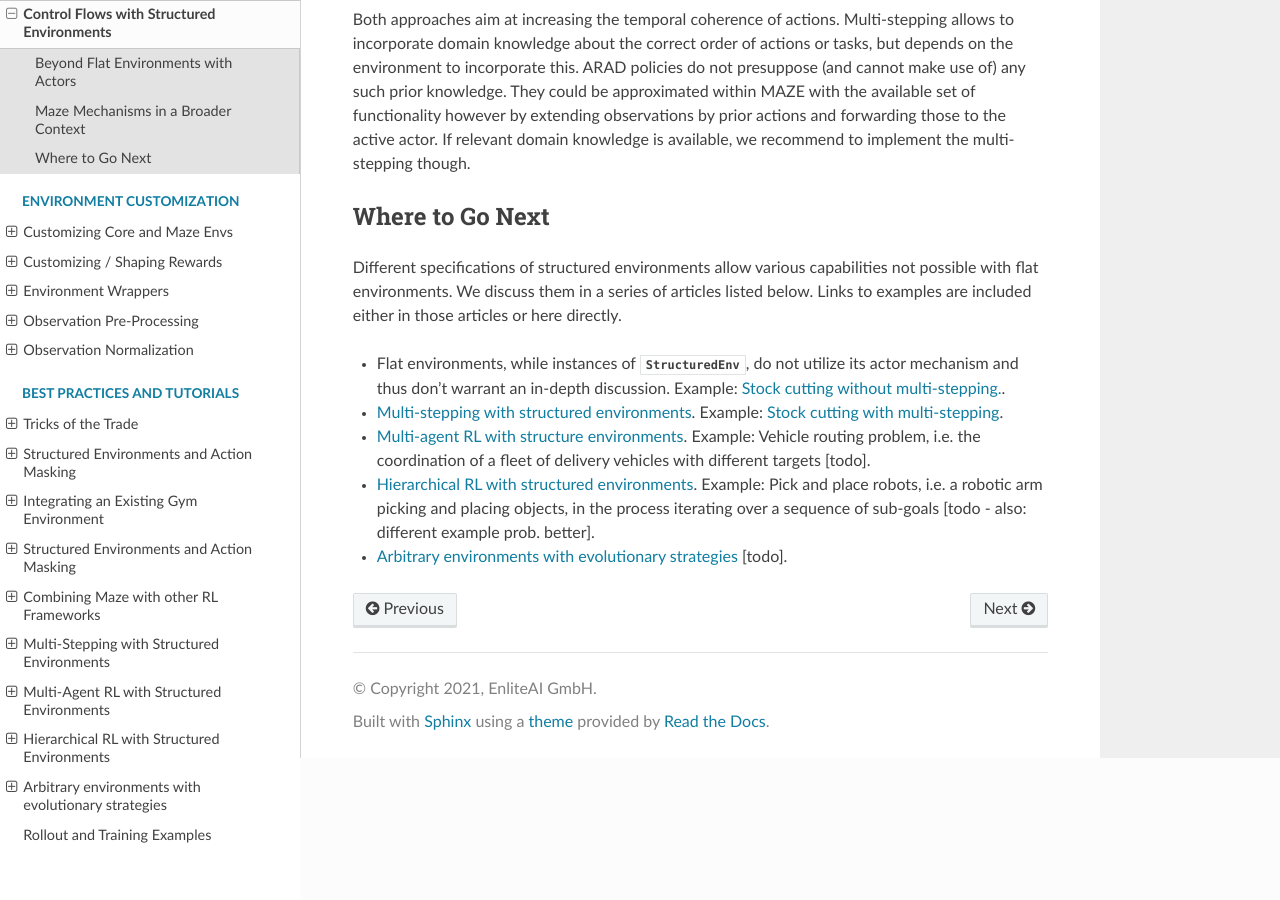
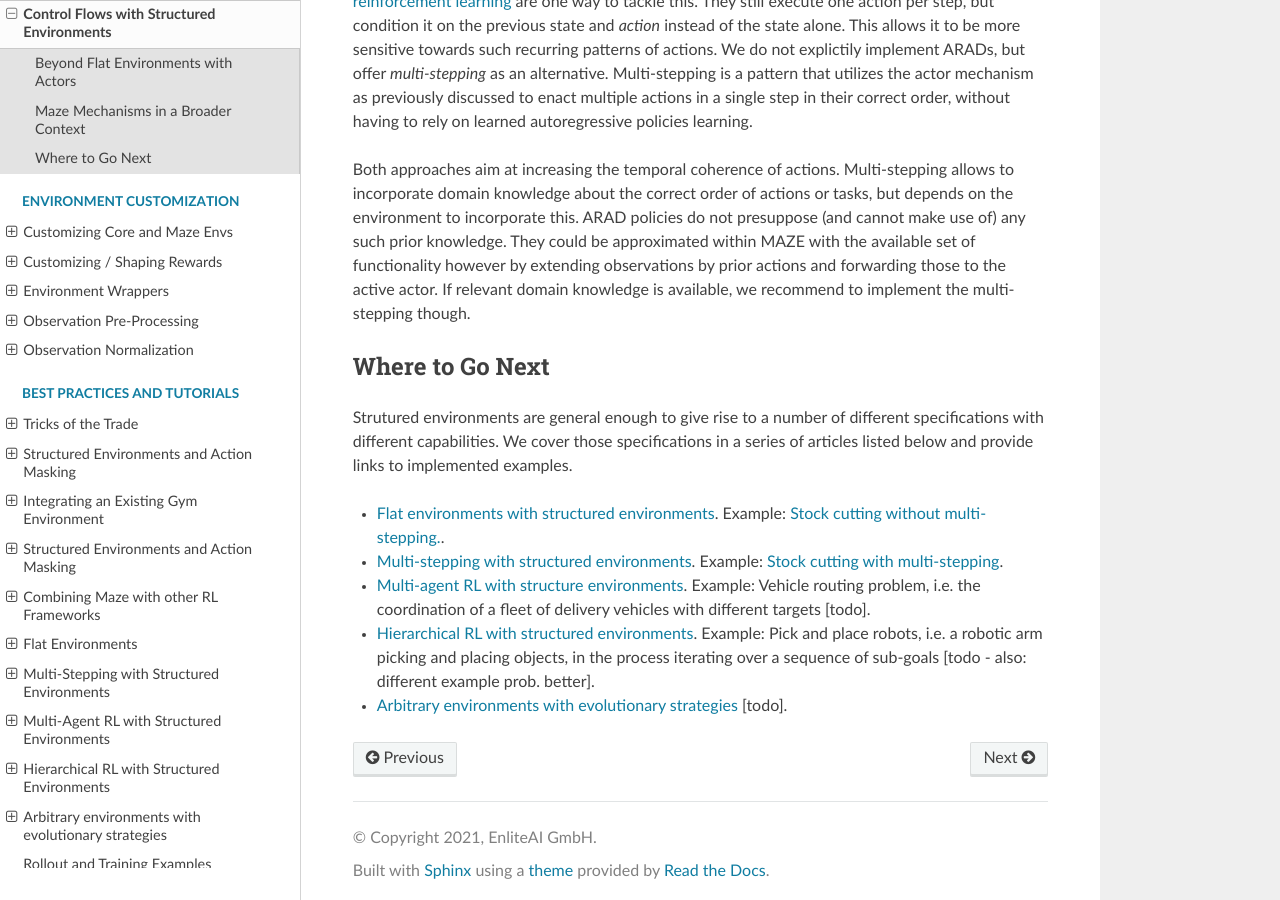
Before and after one commit to enlite-ai/maze, a Sphinx documentation site: the page built from docs/source/concepts_and_structure/control_flows_struct_envs.rst, in a window 1280 px wide and 900 px high, scrolled down 2997 px. Built offline with Sphinx 7.4.7 and the Read the Docs theme 2.0.0, drawn with Linux system fonts in a browser that asks for light colours; some of the changed text lies outside the part shown.

Commit message:
RL-478: Continued with docs on specifications of structured environments.

```diff
--- a/docs/source/concepts_and_structure/control_flows_struct_envs.rst
+++ b/docs/source/concepts_and_structure/control_flows_struct_envs.rst
@@ -18,9 +18,11 @@ Maze addresses these problems by baking the concept of *actors* into its control
 
 An actor is defined as the combination of a specific policy and a specific agent. They are uniquely identified by the agent ID and the policy key. From a more abstract perspective an actor describes *which task should be done* (via the policy) for *which entity* (the agent). In the case of the vehicle routing problem an agent might correspond to a vehicle and a policy might correspond to a task like "pick an order" or "drive to point X". A :class:`StructuredEnv <maze.core.env.structured_env.StructuredEnv>` has exactly one active actor at any time. There can be an arbitrary number of actors. They can be created and destroyed dynamically by the environment, by respectively specifying their ID or marking them as *done*. Their lifecycles are thus flexible, they don't have to be available through the entirety of the environment's lifecycle.
 
-.. image:: struct_env_control_flow.png
-    :width: 60 %
+.. figure:: struct_env_control_flow.png
+    :width: 75 %
     :align: center
+
+    Overview of control flow with structured environments. Note that the line denoting the communication of the active actor ID is dashed because it is not returned by :meth:`~maze.core.env.maze_env.MazeEnv.step`, but instead queried via :meth:`~maze.core.env.structured_env.StructuredEnv.actor_id`.
 
 **Decoupling actions from steps**
 
@@ -71,9 +73,9 @@ Both approaches aim at increasing the temporal coherence of actions. Multi-stepp
 Where to Go Next
 ----------------
 
-Different specifications of structured environments allow various capabilities not possible with flat environments. We discuss them in a series of articles listed below. Links to examples are included either in those articles or here directly.
+Strutured environments are general enough to give rise to a number of different specifications with different capabilities. We cover those specifications in a series of articles listed below and provide links to implemented examples.
 
-- Flat environments, while instances of :class:`StructuredEnv <maze.core.env.structured_env.StructuredEnv>`, do not utilize its actor mechanism and thus don't warrant an in-depth discussion. Example: :ref:`Stock cutting without multi-stepping.<env_from_scratch-problem>`.
+- :ref:`Flat environments with structured environments<struct_env_flat>`. Example: :ref:`Stock cutting without multi-stepping.<env_from_scratch-problem>`.
 - :ref:`Multi-stepping with structured environments<struct_env_multistep>`. Example: :ref:`Stock cutting with multi-stepping<flat_to_structured>`.
 - :ref:`Multi-agent RL with structure environments<struct_env_multiagent>`. Example: Vehicle routing problem, i.e. the coordination of a fleet of delivery vehicles with different targets [todo].
 - :ref:`Hierarchical RL with structured environments<struct_env_hierarchical>`. Example: Pick and place robots, i.e. a robotic arm picking and placing objects, in the process iterating over a sequence of sub-goals [todo - also: different example prob. better].
--- a/docs/source/index.rst
+++ b/docs/source/index.rst
@@ -177,6 +177,7 @@ but most importantly also provide code snippets and minimum working examples to
    best_practices_and_tutorials/integrating_gym_environment.rst
    best_practices_and_tutorials/struct_env_tutorial.rst
    best_practices_and_tutorials/maze_and_other_frameworks.rst
+   best_practices_and_tutorials/struct_env_examples/flat/intro.rst
    best_practices_and_tutorials/struct_env_examples/multistep/intro.rst
    best_practices_and_tutorials/struct_env_examples/multiagent/intro.rst
    best_practices_and_tutorials/struct_env_examples/hierarchical/intro.rst
```
Also changed, not shown: docs/source/best_practices_and_tutorials/struct_env_examples/flat/intro.rst (added, +33 -0 lines), docs/source/best_practices_and_tutorials/struct_env_examples/multiagent/intro.rst (+12 -1 lines), docs/source/best_practices_and_tutorials/struct_env_examples/flat/control_flow_complex.png (added), docs/source/best_practices_and_tutorials/struct_env_examples/flat/control_flow_simple.png (added), docs/source/best_practices_and_tutorials/struct_env_examples/multiagent/control_flow.png (added), docs/source/concepts_and_structure/struct_env_control_flow.png.
